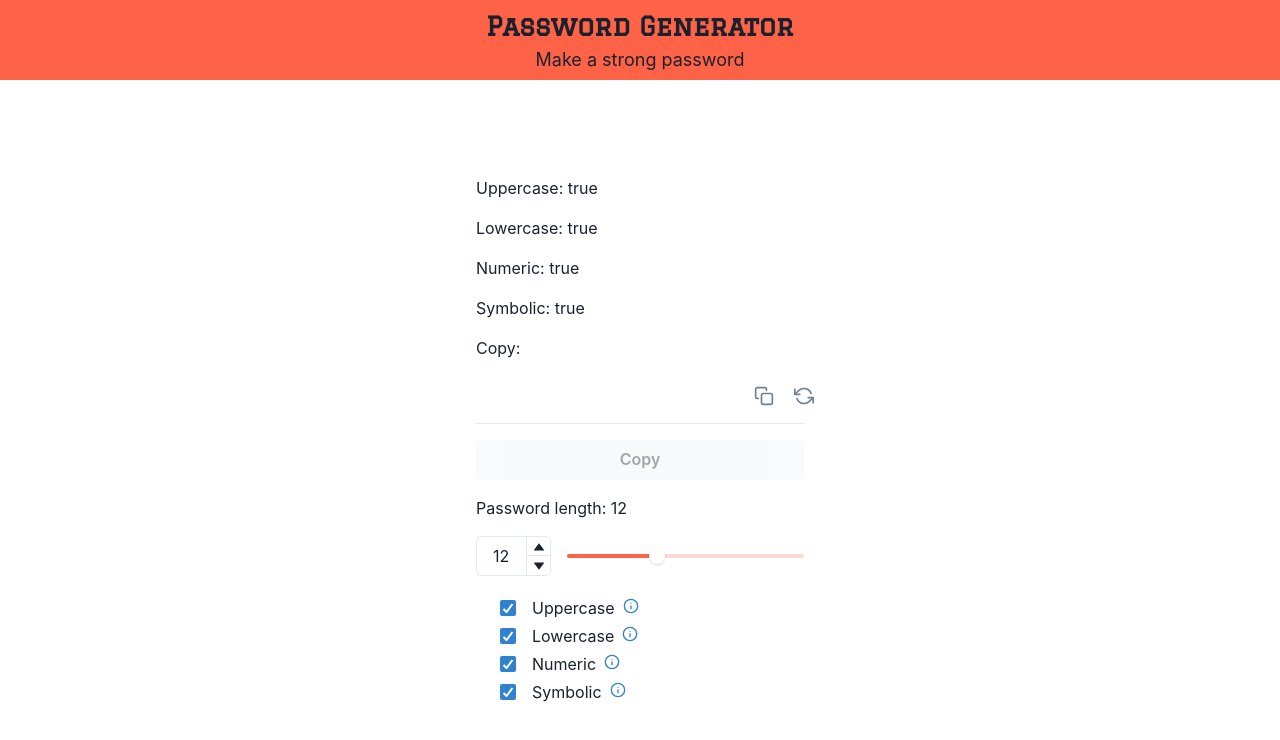
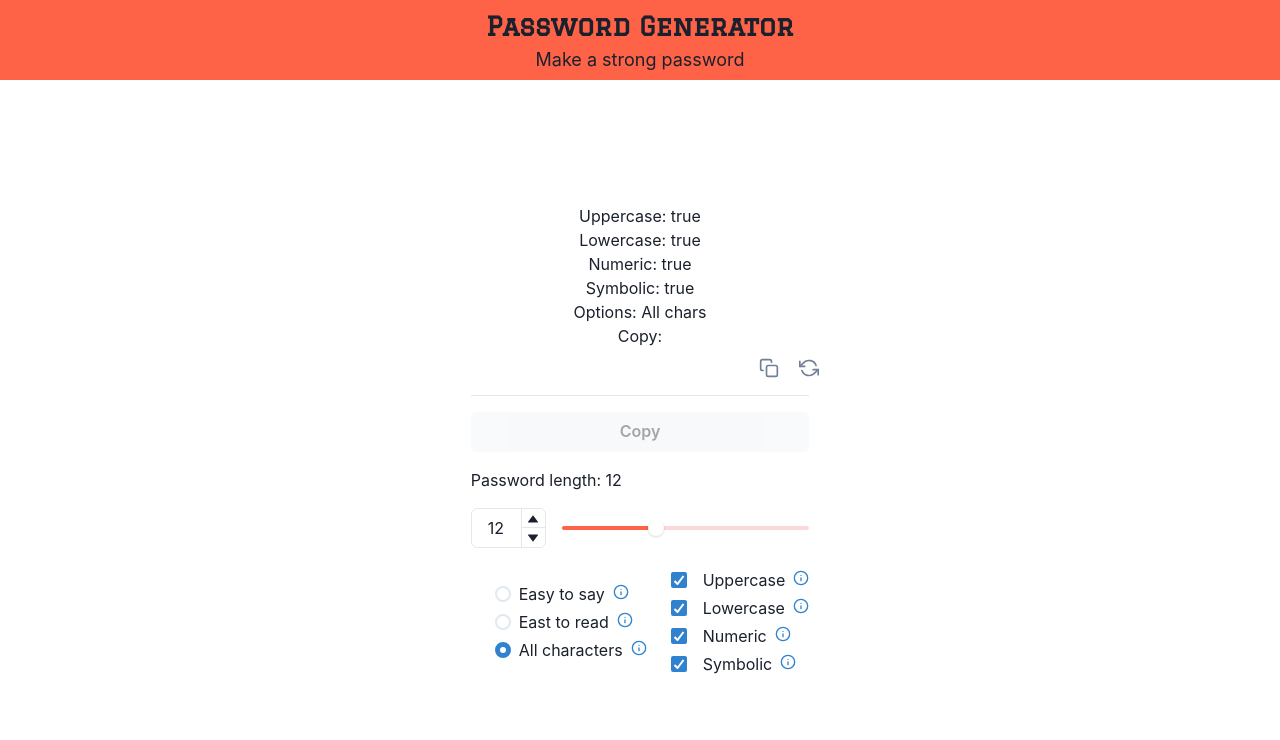
Before and after one commit to kristenprescott/password-generator, a React (Create React App) app: page / in a window 1280 px wide. Shown: the top 740 px of the page. Built offline with nearby package versions, Linux system fonts and the light colour scheme.

Commit message:
added radio options

```diff
--- a/src/components/Display.tsx
+++ b/src/components/Display.tsx
@@ -15,6 +15,7 @@ import { useState, useRef } from "react";
 import CopyToClipboard from "react-copy-to-clipboard";
 import { PasswordLengthInputs } from "./PasswordLengthInputs";
 import { PasswordCharsCheckboxes } from "./PasswordCharsCheckboxes";
+import { PasswordOptions } from "./PasswordOptions";
 
 const styles: InlineStylesModel = {
   main: {
@@ -34,10 +35,14 @@ export const Display = (): JSX.Element => {
   );
   const [password, _setPassword] = useState("");
   const [passwordLength, _setPasswordLength] = useState(12);
+
   const [isUppercase, _setIsUppercase] = useState(true);
   const [isLowercase, _setIsLowercase] = useState(true);
   const [isNumeric, _setIsNumeric] = useState(true);
   const [isSymbolic, _setIsSymbolic] = useState(true);
+
+  const [radioValue, _setRadioValue] = useState("3");
+
   const [copy, _setCopy] = useState("");
 
   const passwordRef = useRef(null);
@@ -53,12 +58,15 @@ export const Display = (): JSX.Element => {
   const handleUppercaseChange = (e: React.ChangeEvent<HTMLInputElement>) => {
     _setIsUppercase(e.target.checked);
   };
+
   const handleLowercaseChange = (e: React.ChangeEvent<HTMLInputElement>) => {
     _setIsLowercase(e.target.checked);
   };
+
   const handleNumericChange = (e: React.ChangeEvent<HTMLInputElement>) => {
     _setIsNumeric(e.target.checked);
   };
+
   const handleSymbolicChange = (e: React.ChangeEvent<HTMLInputElement>) => {
     _setIsSymbolic(e.target.checked);
   };
@@ -95,13 +103,23 @@ export const Display = (): JSX.Element => {
 
   return (
     <div style={styles.main}>
+      <Text>Uppercase: {isUppercase.toString()}</Text>
+      <Text>Lowercase: {isLowercase.toString()}</Text>
+      <Text>Numeric: {isNumeric.toString()}</Text>
+      <Text>Symbolic: {isSymbolic.toString()}</Text>
+      <Text>
+        Options:{" "}
+        {radioValue === "1"
+          ? "Easy to say"
+          : radioValue === "2"
+          ? "Easy to read"
+          : radioValue === "3"
+          ? "All chars"
+          : null}
+      </Text>
+      <Text>Copy: {copy}</Text>
+
       <Stack spacing={4}>
-        <Text>Uppercase: {isUppercase.toString()}</Text>
-        <Text>Lowercase: {isLowercase.toString()}</Text>
-        <Text>Numeric: {isNumeric.toString()}</Text>
-        <Text>Symbolic: {isSymbolic.toString()}</Text>
-        <Text>Copy: {copy}</Text>
-
         <InputGroup>
           <InputRightElement
             children={
@@ -142,6 +160,11 @@ export const Display = (): JSX.Element => {
         />
 
         <Flex justifyContent="center" alignItems="center">
+          <PasswordOptions
+            radioValue={radioValue}
+            _setRadioValue={_setRadioValue}
+          />
+          <Spacer />
           <PasswordCharsCheckboxes
             isUppercase={isUppercase}
             isLowercase={isLowercase}
--- a/src/components/PasswordCharsCheckboxes.tsx
+++ b/src/components/PasswordCharsCheckboxes.tsx
@@ -32,7 +32,7 @@ export const PasswordCharsCheckboxes = ({
       >
         <HStack direction="row" isInline>
           <Text>Uppercase</Text>
-          <Tooltip label="ABCDEFGHIJKLMNOPQRSTUVWXYZ">
+          <Tooltip label="ABCDEFGHIJKLMNOPQRSTUVWXYZ" hasArrow>
             <span>
               <Icon as={FiInfo} w={4} h={4} color="blue.500" />
             </span>
@@ -47,7 +47,7 @@ export const PasswordCharsCheckboxes = ({
       >
         <HStack direction="row" isInline>
           <Text>Lowercase</Text>
-          <Tooltip label="abcdefghijklmnopqrstuvwxyz">
+          <Tooltip label="abcdefghijklmnopqrstuvwxyz" hasArrow>
             <span>
               <Icon as={FiInfo} w={4} h={4} color="blue.500" />
             </span>
@@ -62,7 +62,7 @@ export const PasswordCharsCheckboxes = ({
       >
         <HStack direction="row" isInline>
           <Text>Numeric</Text>
-          <Tooltip label="01234567890">
+          <Tooltip label="01234567890" hasArrow>
             <span>
               <Icon as={FiInfo} w={4} h={4} color="blue.500" />
             </span>
@@ -77,7 +77,7 @@ export const PasswordCharsCheckboxes = ({
       >
         <HStack direction="row" isInline>
           <Text>Symbolic</Text>
-          <Tooltip label="!@#$%^&*()<>,.?/[]{}-=_+|/">
+          <Tooltip label="!@#$%^&*()<>,.?/[]{}-=_+|/" hasArrow>
             <span>
               <Icon as={FiInfo} w={4} h={4} color="blue.500" />
             </span>
--- /dev/null
+++ b/src/components/PasswordOptions.tsx
@@ -0,0 +1,60 @@
+import {
+  HStack,
+  Radio,
+  RadioGroup,
+  Stack,
+  Text,
+  Tooltip,
+  Icon,
+} from "@chakra-ui/react";
+import { FiInfo } from "react-icons/fi";
+
+interface Props {
+  radioValue: string;
+  _setRadioValue: React.Dispatch<React.SetStateAction<string>>;
+}
+
+export const PasswordOptions = ({ radioValue, _setRadioValue }: Props) => {
+  return (
+    <RadioGroup onChange={_setRadioValue} value={radioValue}>
+      <Stack pl={6} mt={1} spacing={1}>
+        <Radio value="1">
+          <HStack direction="row" isInline>
+            <Text>Easy to say</Text>
+            <Tooltip
+              label="Avoid numbers/special chars & include real words"
+              hasArrow
+            >
+              <span>
+                <Icon as={FiInfo} w={4} h={4} color="blue.500" />
+              </span>
+            </Tooltip>
+          </HStack>
+        </Radio>
+        <Radio value="2">
+          <HStack direction="row" isInline>
+            <Text>East to read</Text>
+            <Tooltip
+              label="Avoid ambigious chars like I, l, 1, O, and 0"
+              hasArrow
+            >
+              <span>
+                <Icon as={FiInfo} w={4} h={4} color="blue.500" />
+              </span>
+            </Tooltip>
+          </HStack>
+        </Radio>
+        <Radio value="3">
+          <HStack direction="row" isInline>
+            <Text>All characters</Text>
+            <Tooltip label="Any char combos" hasArrow>
+              <span>
+                <Icon as={FiInfo} w={4} h={4} color="blue.500" />
+              </span>
+            </Tooltip>
+          </HStack>
+        </Radio>
+      </Stack>
+    </RadioGroup>
+  );
+};
```
